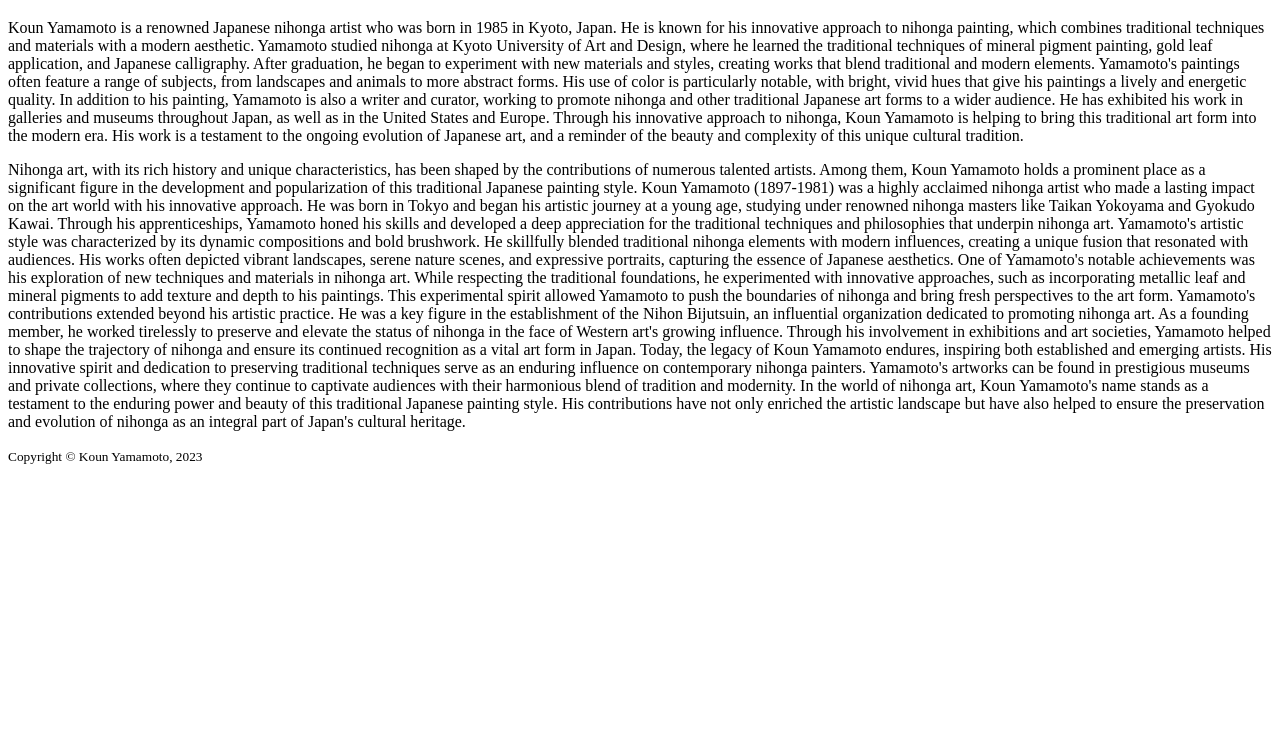
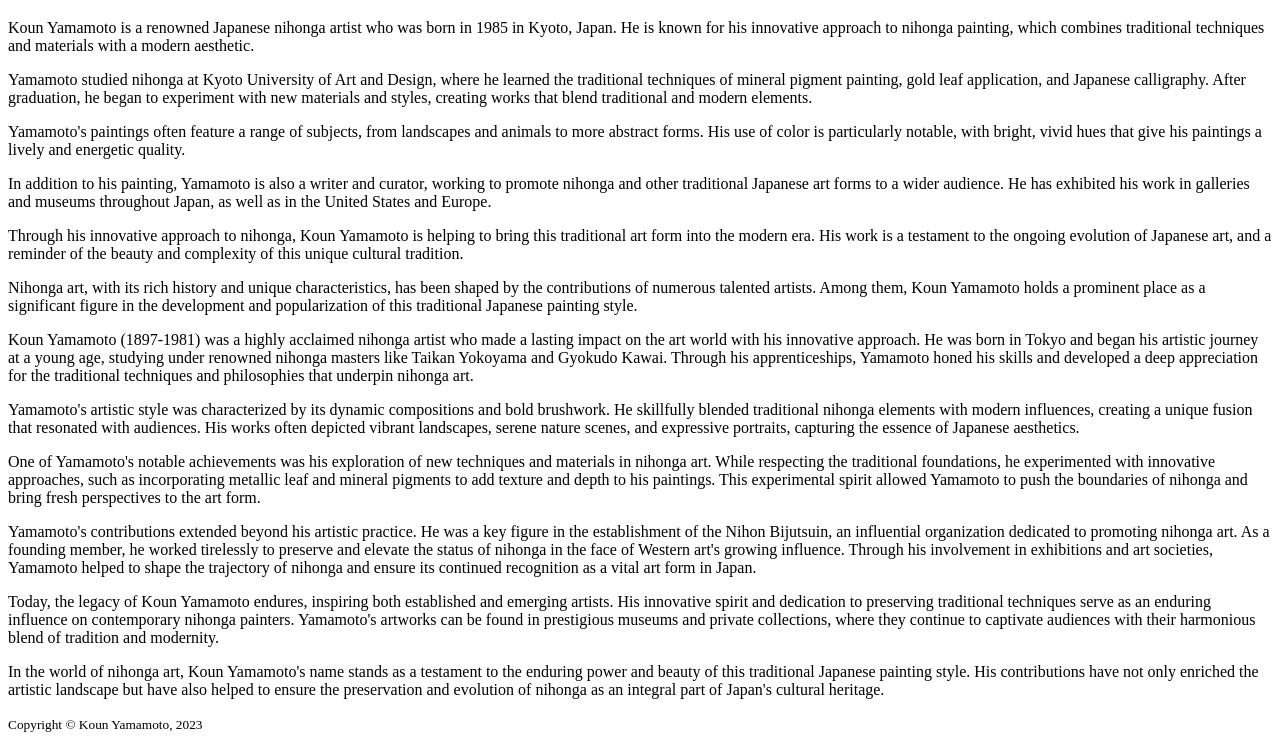
Before and after one commit to shonintrading/kounyamamoto, a plain HTML site: page index.html in a window 1280 px wide. Shown: the part 87-828 px from the top of the page. Before the commit the page ends 800 px from the top, so only its background shows below. Drawn offline with Linux system fonts and the light colour scheme.

Commit message:
Updates to description

```diff
--- a/index.html
+++ b/index.html
@@ -25,29 +25,29 @@
     <div class="body">
       <h1>Home</h1>
 
-      <p>Koun Yamamoto is a renowned Japanese nihonga artist who was born in 1985 in Kyoto, Japan. He is known for his innovative approach to nihonga painting, which combines traditional techniques and materials with a modern aesthetic.
+      <p>Koun Yamamoto is a renowned Japanese nihonga artist who was born in 1985 in Kyoto, Japan. He is known for his innovative approach to nihonga painting, which combines traditional techniques and materials with a modern aesthetic.</p>
 
-      Yamamoto studied nihonga at Kyoto University of Art and Design, where he learned the traditional techniques of mineral pigment painting, gold leaf application, and Japanese calligraphy. After graduation, he began to experiment with new materials and styles, creating works that blend traditional and modern elements.
+      <p>Yamamoto studied nihonga at Kyoto University of Art and Design, where he learned the traditional techniques of mineral pigment painting, gold leaf application, and Japanese calligraphy. After graduation, he began to experiment with new materials and styles, creating works that blend traditional and modern elements.</p>
 
-      Yamamoto's paintings often feature a range of subjects, from landscapes and animals to more abstract forms. His use of color is particularly notable, with bright, vivid hues that give his paintings a lively and energetic quality.
+      <p>Yamamoto's paintings often feature a range of subjects, from landscapes and animals to more abstract forms. His use of color is particularly notable, with bright, vivid hues that give his paintings a lively and energetic quality.</p>
 
-      In addition to his painting, Yamamoto is also a writer and curator, working to promote nihonga and other traditional Japanese art forms to a wider audience. He has exhibited his work in galleries and museums throughout Japan, as well as in the United States and Europe.
+      <p>In addition to his painting, Yamamoto is also a writer and curator, working to promote nihonga and other traditional Japanese art forms to a wider audience. He has exhibited his work in galleries and museums throughout Japan, as well as in the United States and Europe.</p>
 
-      Through his innovative approach to nihonga, Koun Yamamoto is helping to bring this traditional art form into the modern era. His work is a testament to the ongoing evolution of Japanese art, and a reminder of the beauty and complexity of this unique cultural tradition.</p>
+      <p>Through his innovative approach to nihonga, Koun Yamamoto is helping to bring this traditional art form into the modern era. His work is a testament to the ongoing evolution of Japanese art, and a reminder of the beauty and complexity of this unique cultural tradition.</p>
 
-      <p>Nihonga art, with its rich history and unique characteristics, has been shaped by the contributions of numerous talented artists. Among them, Koun Yamamoto holds a prominent place as a significant figure in the development and popularization of this traditional Japanese painting style.
+      <p>Nihonga art, with its rich history and unique characteristics, has been shaped by the contributions of numerous talented artists. Among them, Koun Yamamoto holds a prominent place as a significant figure in the development and popularization of this traditional Japanese painting style.</p>
 
-      Koun Yamamoto (1897-1981) was a highly acclaimed nihonga artist who made a lasting impact on the art world with his innovative approach. He was born in Tokyo and began his artistic journey at a young age, studying under renowned nihonga masters like Taikan Yokoyama and Gyokudo Kawai. Through his apprenticeships, Yamamoto honed his skills and developed a deep appreciation for the traditional techniques and philosophies that underpin nihonga art.
+      <p>Koun Yamamoto (1897-1981) was a highly acclaimed nihonga artist who made a lasting impact on the art world with his innovative approach. He was born in Tokyo and began his artistic journey at a young age, studying under renowned nihonga masters like Taikan Yokoyama and Gyokudo Kawai. Through his apprenticeships, Yamamoto honed his skills and developed a deep appreciation for the traditional techniques and philosophies that underpin nihonga art.</p>
 
-      Yamamoto's artistic style was characterized by its dynamic compositions and bold brushwork. He skillfully blended traditional nihonga elements with modern influences, creating a unique fusion that resonated with audiences. His works often depicted vibrant landscapes, serene nature scenes, and expressive portraits, capturing the essence of Japanese aesthetics.
+      <p>Yamamoto's artistic style was characterized by its dynamic compositions and bold brushwork. He skillfully blended traditional nihonga elements with modern influences, creating a unique fusion that resonated with audiences. His works often depicted vibrant landscapes, serene nature scenes, and expressive portraits, capturing the essence of Japanese aesthetics.</p>
 
-      One of Yamamoto's notable achievements was his exploration of new techniques and materials in nihonga art. While respecting the traditional foundations, he experimented with innovative approaches, such as incorporating metallic leaf and mineral pigments to add texture and depth to his paintings. This experimental spirit allowed Yamamoto to push the boundaries of nihonga and bring fresh perspectives to the art form.
+      <p>One of Yamamoto's notable achievements was his exploration of new techniques and materials in nihonga art. While respecting the traditional foundations, he experimented with innovative approaches, such as incorporating metallic leaf and mineral pigments to add texture and depth to his paintings. This experimental spirit allowed Yamamoto to push the boundaries of nihonga and bring fresh perspectives to the art form.</p>
 
-      Yamamoto's contributions extended beyond his artistic practice. He was a key figure in the establishment of the Nihon Bijutsuin, an influential organization dedicated to promoting nihonga art. As a founding member, he worked tirelessly to preserve and elevate the status of nihonga in the face of Western art's growing influence. Through his involvement in exhibitions and art societies, Yamamoto helped to shape the trajectory of nihonga and ensure its continued recognition as a vital art form in Japan.
+      <p>Yamamoto's contributions extended beyond his artistic practice. He was a key figure in the establishment of the Nihon Bijutsuin, an influential organization dedicated to promoting nihonga art. As a founding member, he worked tirelessly to preserve and elevate the status of nihonga in the face of Western art's growing influence. Through his involvement in exhibitions and art societies, Yamamoto helped to shape the trajectory of nihonga and ensure its continued recognition as a vital art form in Japan.</p>
 
-      Today, the legacy of Koun Yamamoto endures, inspiring both established and emerging artists. His innovative spirit and dedication to preserving traditional techniques serve as an enduring influence on contemporary nihonga painters. Yamamoto's artworks can be found in prestigious museums and private collections, where they continue to captivate audiences with their harmonious blend of tradition and modernity.
+      <p>Today, the legacy of Koun Yamamoto endures, inspiring both established and emerging artists. His innovative spirit and dedication to preserving traditional techniques serve as an enduring influence on contemporary nihonga painters. Yamamoto's artworks can be found in prestigious museums and private collections, where they continue to captivate audiences with their harmonious blend of tradition and modernity.</p>
 
-      In the world of nihonga art, Koun Yamamoto's name stands as a testament to the enduring power and beauty of this traditional Japanese painting style. His contributions have not only enriched the artistic landscape but have also helped to ensure the preservation and evolution of nihonga as an integral part of Japan's cultural heritage.</p>
+      <p>In the world of nihonga art, Koun Yamamoto's name stands as a testament to the enduring power and beauty of this traditional Japanese painting style. His contributions have not only enriched the artistic landscape but have also helped to ensure the preservation and evolution of nihonga as an integral part of Japan's cultural heritage.</p>
     <!-- Bottom -->
 
 
```
